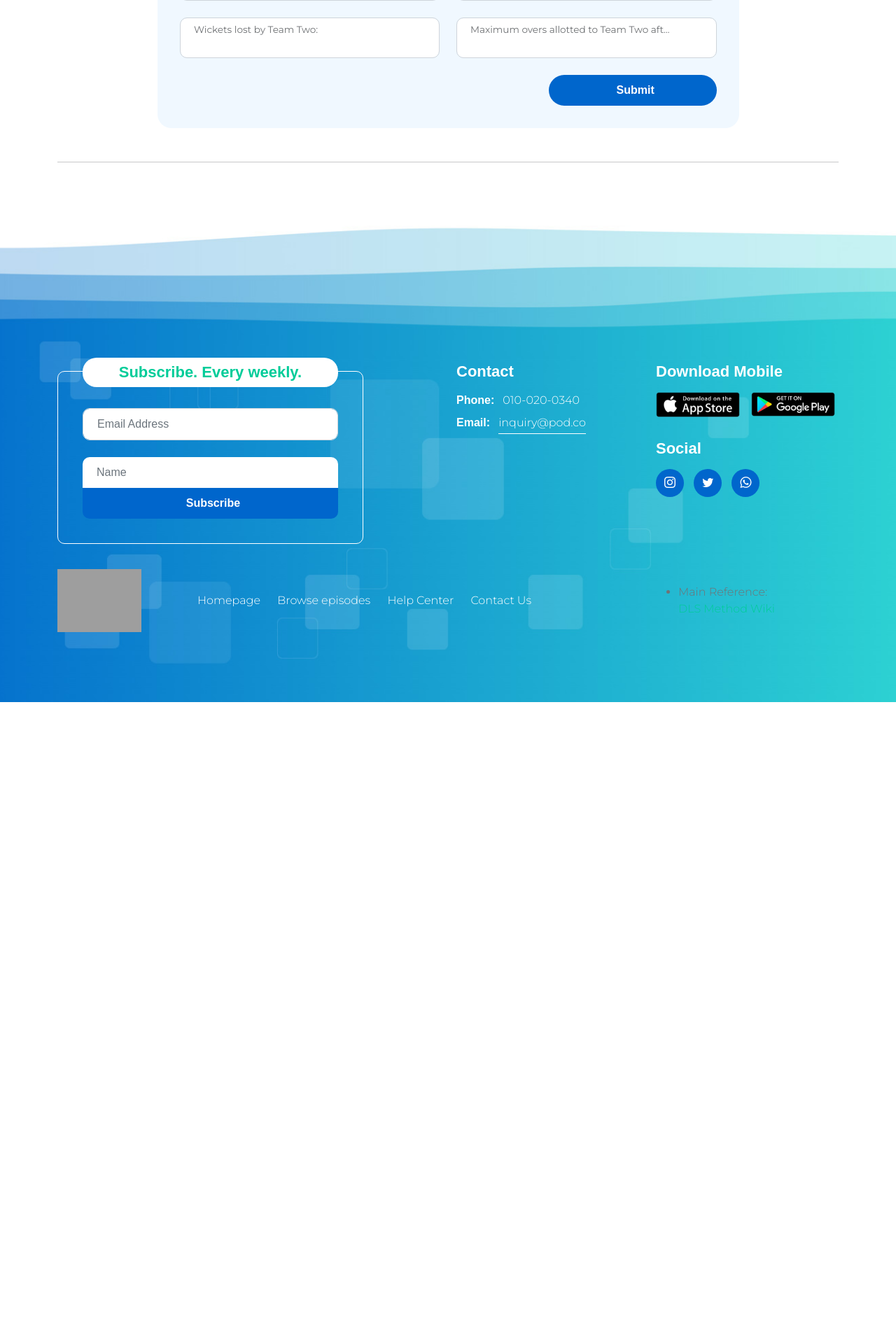
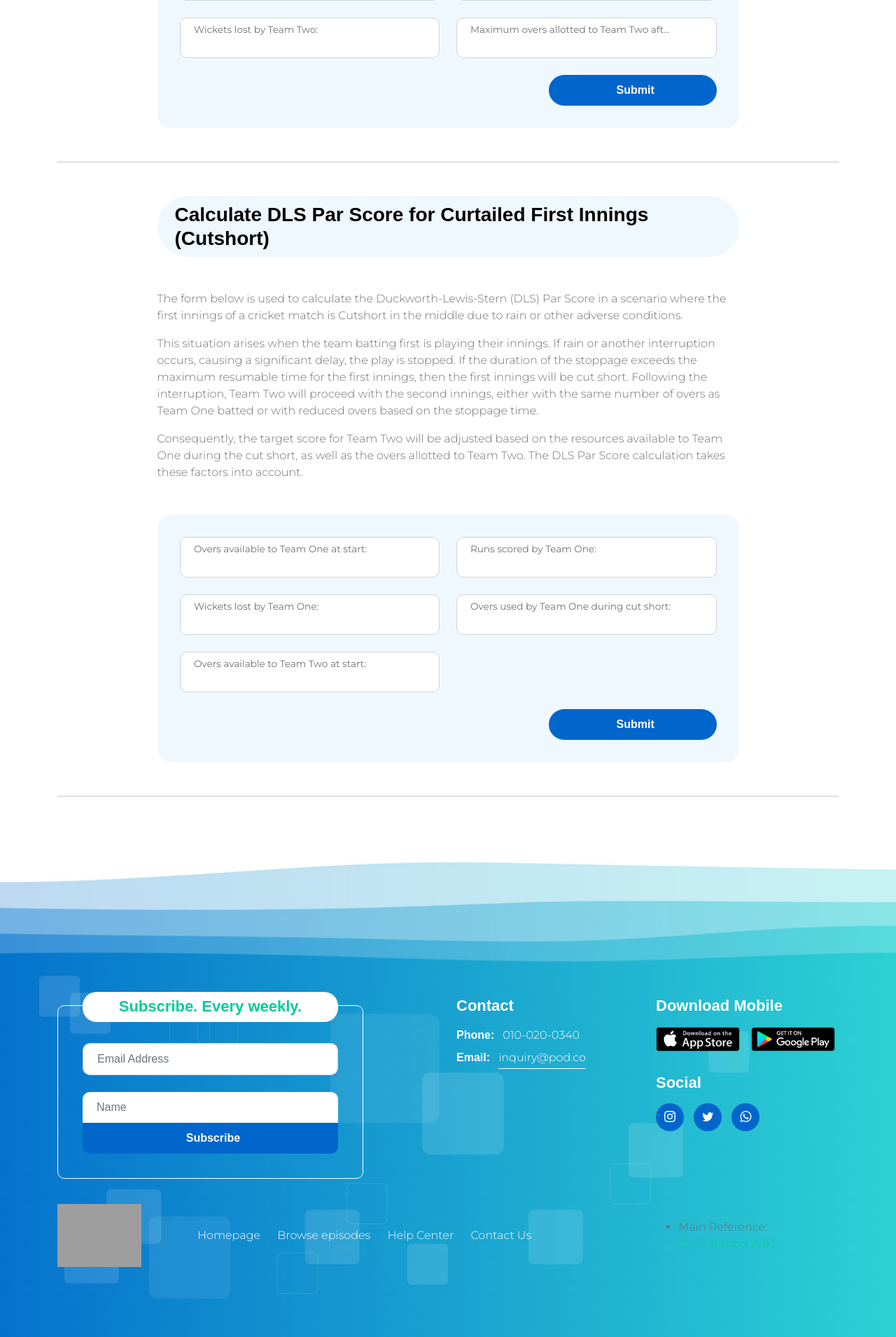
Before and after one commit to NishanthMuruganantham/duckworth-lewis-score-calculator, a Django app: page / in a window 1280 px wide. Shown: the part 3340-5250 px from the top of the page at 70% size. Before the commit the page ends 4343 px from the top, so only its background shows below. Run offline with Django 4.2, Linux system fonts and the light colour scheme; some libraries are stand-ins or nearby versions; some web fonts are replaced; grey boxes are pictures that could not be loaded.

Commit message:
form and description have been added for first innings curtailed form (#54)

```diff
--- a/static/js/ajax.js
+++ b/static/js/ajax.js
@@ -30,7 +30,7 @@ $(document).ready(function () {
                     $("#result-container-3").html('<p class="badge mb-0">Par Score: ' + response.result + "</p>");
                     $("#error-container-3").empty(); // Clear any previous error messages
                 } else if (formType === "first_innings_cut_short") {
-                    $("#result-container-4").html("<p>Par Score: " + response.result + "</p>");
+                    $("#result-container-4").html('<p class="badge mb-0">Par Score: ' + response.result + "</p>");
                     $("#error-container-4").empty(); // Clear any previous error messages
                 }
             },
--- a/templates/index.html
+++ b/templates/index.html
@@ -28,7 +28,6 @@
 
 <body>
     <main>
-
         <nav class="navbar navbar-expand-lg">
             <div class="container">
                 <a class="navbar-brand me-lg-5 me-0" href="{% url 'calculator:home' %}">
@@ -47,7 +46,7 @@
                                 <li><a class="dropdown-item" href="#second_innings_delayed">Second Innings Delayed</a></li>
                                 <li><a class="dropdown-item" href="#second_innings_curtailed">Second Innings Cutshort</a></li>
                                 <li><a class="dropdown-item" href="#second_innings_interrupted">Second Innings Interrupted</a></li>
-                                <li><a class="dropdown-item" href="detail-page.html">First Innings Cutshort</a></li>
+                                <li><a class="dropdown-item" href="#first_innings_curtailed">First Innings Cutshort</a></li>
                                 <li><a class="dropdown-item" href="detail-page.html">First Innings Interrupted</a></li>
                             </ul>
                         </li>
@@ -250,6 +249,52 @@
                     </div>
                 </div>
                 <hr>
+                <!-- FORM FOR CURTAILED FIRST INNINGS -->
+                <div class="row mt-5 mb-5" id="first_innings_curtailed">
+                    <div class="col-lg-9 col-12 mx-auto">
+                        <div class="section-title-wrap mb-5">
+                            <h4 class="section-title">Calculate DLS Par Score for Curtailed First Innings (Cutshort)</h4>
+                        </div>
+                        <p>
+                            The form below is used to calculate the Duckworth-Lewis-Stern (DLS) Par Score in a scenario where the first innings of a cricket match is Cutshort in the middle due to rain or other adverse conditions.
+                        </p>
+                        <p>
+                            This situation arises when the team batting first is playing their innings. If rain or another interruption occurs, causing a significant delay, the play is stopped.
+                            If the duration of the stoppage exceeds the maximum resumable time for the first innings, then the first innings will be cut short.
+                            Following the interruption, Team Two will proceed with the second innings, either with the same number of overs as Team One batted or with reduced overs based on the stoppage time.
+                        </p>
+                        <p class="mb-5">
+                            Consequently, the target score for Team Two will be adjusted based on the resources available to Team One during the cut short, as well as the overs allotted to Team Two.
+                            The DLS Par Score calculation takes these factors into account.
+                        </p>
+                        <div class="custom-block custom-block-full">
+                            <div id="error-container-4"></div>
+                            <form method="POST" class="custom-form contact-form" id="dls-first-innings-cut-short-form" role="form">
+                                {% csrf_token %}
+                                <input type="hidden" name="form_type" value="first_innings_cut_short">
+                                <div class="row">
+                                    {% for field in dls_first_innings_cutshort_form %}
+                                    <div class="col-lg-6 col-md-6 col-12">
+                                        <div class="form-floating">
+                                            {{field}}
+                                            {{field.label_tag}}
+                                        </div>
+                                    </div>
+                                    {% endfor %}
+                                </div>
+                                <div class="row">
+                                    <div class="col-lg-6 col-md-6 col-12">
+                                        <div id="result-container-4"></div>
+                                    </div>
+                                    <div class="col-lg-4 col-12 ms-auto">
+                                        <button type="submit" class="form-control">Submit</button>
+                                    </div>
+                                </div>
+                            </form>
+                        </div>
+                    </div>
+                </div>
+                <hr>
             </div>
         </section>
     </main>
```
